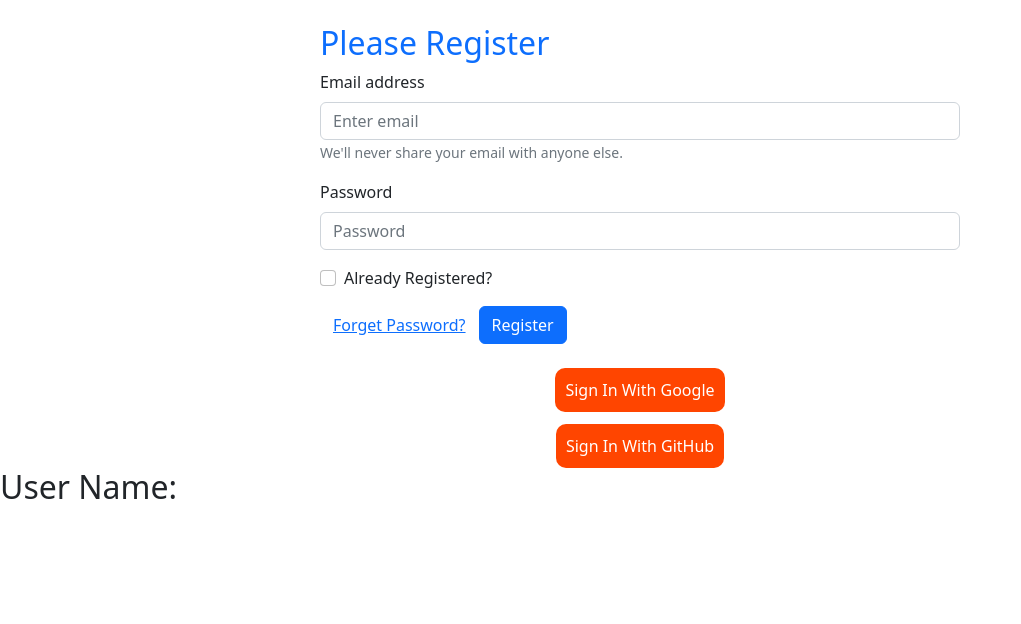
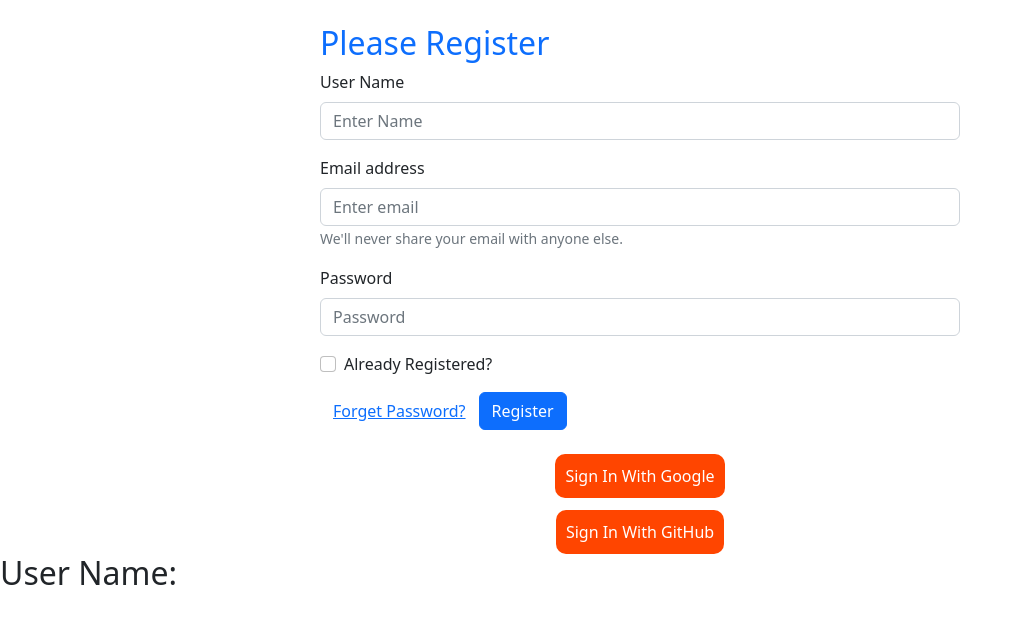
Before and after one commit to MDABDULLAH16/email-pass-auth-recap, a React (Create React App) app: page / in a window 1280 px wide. Shown: the top 624 px of the page, without its empty margins (0-1021 px from the left). Built offline with nearby package versions, Linux system fonts and the light colour scheme.

Commit message:
update user name

```diff
--- a/src/components/Form/Form.js
+++ b/src/components/Form/Form.js
@@ -8,6 +8,7 @@
   sendEmailVerification,
   sendPasswordResetEmail,
   signInWithEmailAndPassword,
+  updateProfile,
 } from "firebase/auth";
 import app from "../../firebase.init";
 
@@ -16,6 +17,7 @@
 const Forms = () => {
   const [email, setEmail] = useState("");
   const [password, setPassword] = useState("");
+  const [name, setName] = useState("");
   const [error, setError] = useState("");
   const [validated, setValidated] = useState(false);
   const [registered, setRegistered] = useState(false);
@@ -25,6 +27,9 @@
   };
   const handlePasswordBlur = (event) => {
     setPassword(event.target.value);
+  };
+  const handleUserName = (event) => {
+    setName(event.target.value);
   };
 
   const handleRegisteredChange = (event) => {
@@ -64,6 +69,7 @@
           setEmail("");
           setPassword("");
           verifyEmail();
+          userName();
         })
         .catch((error) => {
           setError(error.message);
@@ -73,6 +79,17 @@
     event.preventDefault();
   };
 
+  const userName = () => {
+    updateProfile(auth.currentUser, {
+      displayName: name,
+    })
+      .then(() => {
+        console.log("updating name");
+      })
+      .catch(() => {
+        setError(error.message);
+      });
+  };
   const handleForgetPassword = () => {
     sendPasswordResetEmail(auth, email).then(() => {
       console.log("sent rest password");
@@ -89,6 +106,20 @@
         Please {registered ? "Login" : "Register"}
       </h2>
       <Form noValidate validated={validated} onSubmit={handleSubmit}>
+        {!registered && (
+          <Form.Group className="mb-3" controlId="formBasicName">
+            <Form.Label>User Name</Form.Label>
+            <Form.Control
+              onBlur={handleUserName}
+              type="text"
+              placeholder="Enter Name"
+              required
+            />
+            <Form.Control.Feedback type="invalid">
+              Please provide a valid Name.
+            </Form.Control.Feedback>
+          </Form.Group>
+        )}
         <Form.Group className="mb-3" controlId="formBasicEmail">
           <Form.Label>Email address</Form.Label>
           <Form.Control
```
